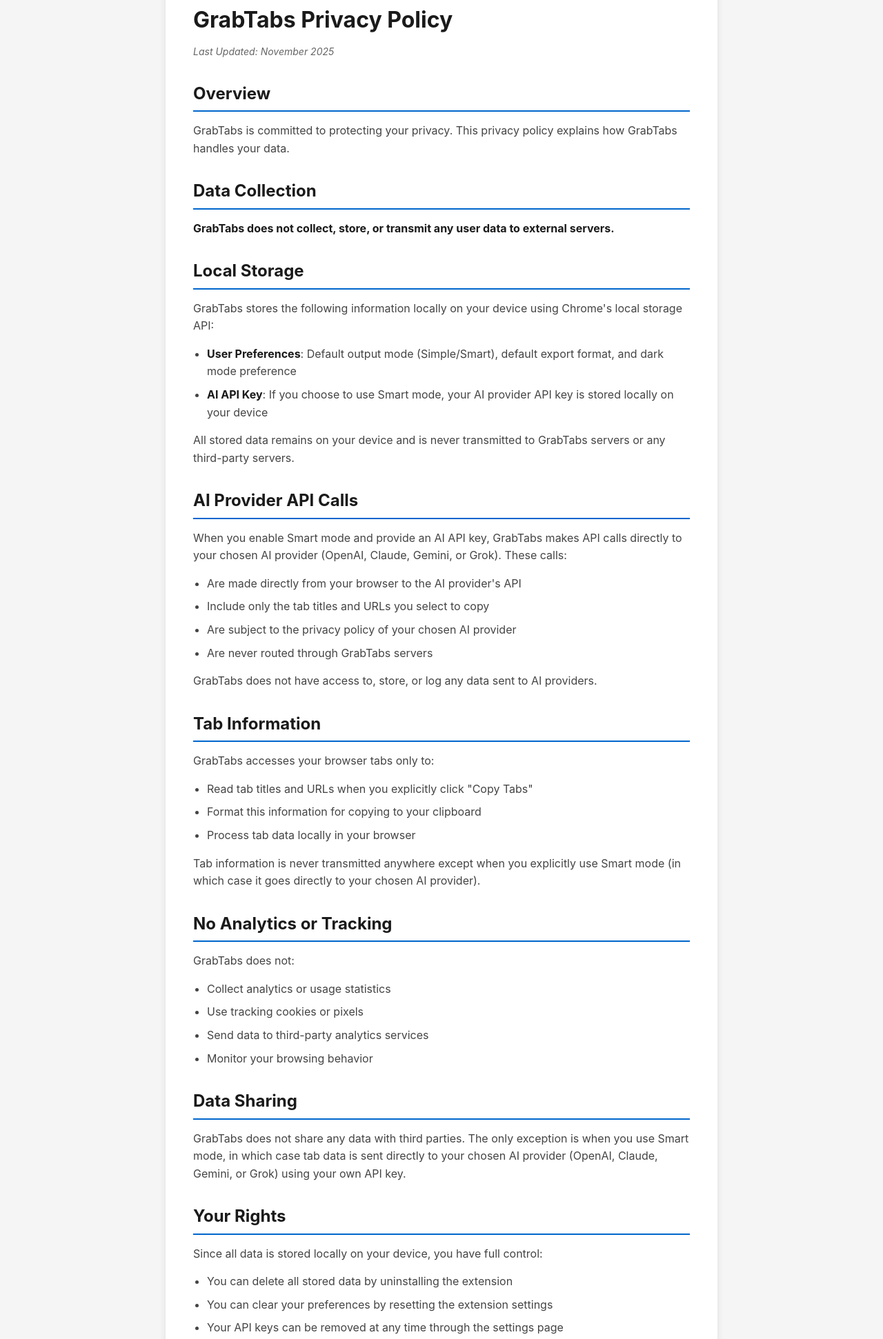
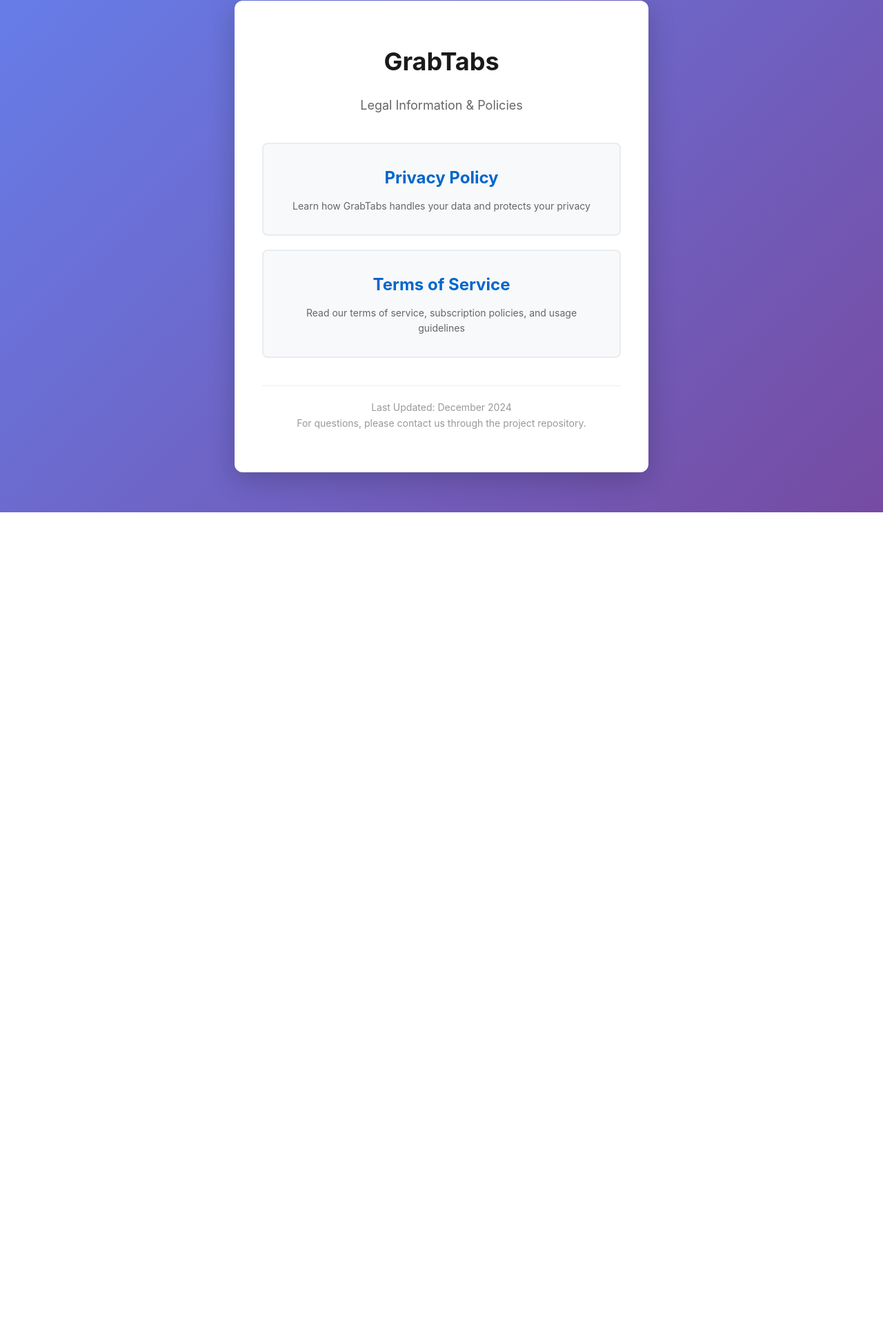
Before and after one commit to gitit36/grabtabs-privacy, a plain HTML site: page index.html in a window 1280 px wide. Shown: the part 57-1999 px from the top of the page at 69% size. After the commit the page ends 800 px from the top, so only its background shows below. Drawn offline with Linux system fonts and the light colour scheme.

Commit message:
Add files via upload

```diff
--- a/index.html
+++ b/index.html
@@ -3,7 +3,7 @@
 <head>
     <meta charset="UTF-8">
     <meta name="viewport" content="width=device-width, initial-scale=1.0">
-    <title>GrabTabs Privacy Policy</title>
+    <title>GrabTabs - Legal Information</title>
     <style>
         * {
             margin: 0;
@@ -15,141 +15,112 @@
             font-family: -apple-system, BlinkMacSystemFont, "Segoe UI", Roboto, "Helvetica Neue", Arial, sans-serif;
             line-height: 1.6;
             color: #333;
-            background: #f5f5f5;
+            background: linear-gradient(135deg, #667eea 0%, #764ba2 100%);
+            min-height: 100vh;
             padding: 20px;
+            display: flex;
+            align-items: center;
+            justify-content: center;
         }
 
         .container {
-            max-width: 800px;
+            max-width: 600px;
             margin: 0 auto;
             background: white;
-            padding: 40px;
-            border-radius: 8px;
-            box-shadow: 0 2px 10px rgba(0,0,0,0.1);
+            padding: 60px 40px;
+            border-radius: 12px;
+            box-shadow: 0 10px 40px rgba(0,0,0,0.2);
+            text-align: center;
         }
 
         h1 {
             color: #1a1a1a;
-            margin-bottom: 10px;
-            font-size: 32px;
+            margin-bottom: 20px;
+            font-size: 36px;
+            font-weight: 700;
         }
 
-        .last-updated {
+        .subtitle {
+            color: #666;
+            font-size: 18px;
+            margin-bottom: 40px;
+        }
+
+        .links {
+            display: flex;
+            flex-direction: column;
+            gap: 20px;
+            margin-top: 40px;
+        }
+
+        .link-card {
+            background: #f8f9fa;
+            border: 2px solid #e9ecef;
+            border-radius: 8px;
+            padding: 30px;
+            text-decoration: none;
+            color: #333;
+            transition: all 0.3s ease;
+            display: block;
+        }
+
+        .link-card:hover {
+            background: #e6f0ff;
+            border-color: #0066cc;
+            transform: translateY(-2px);
+            box-shadow: 0 4px 12px rgba(0,102,204,0.15);
+        }
+
+        .link-card h2 {
+            color: #0066cc;
+            margin-bottom: 10px;
+            font-size: 24px;
+        }
+
+        .link-card p {
             color: #666;
             font-size: 14px;
-            margin-bottom: 30px;
-            font-style: italic;
+            margin: 0;
         }
 
-        h2 {
-            color: #1a1a1a;
-            margin-top: 30px;
-            margin-bottom: 15px;
-            font-size: 24px;
-            border-bottom: 2px solid #0066cc;
-            padding-bottom: 5px;
+        .footer {
+            margin-top: 40px;
+            padding-top: 20px;
+            border-top: 1px solid #e9ecef;
+            color: #999;
+            font-size: 14px;
         }
 
-        p {
-            margin-bottom: 15px;
-            color: #444;
+        .footer a {
+            color: #0066cc;
+            text-decoration: none;
         }
 
-        ul {
-            margin-left: 20px;
-            margin-bottom: 15px;
-        }
-
-        li {
-            margin-bottom: 8px;
-            color: #444;
-        }
-
-        .summary {
-            background: #e6f0ff;
-            border-left: 4px solid #0066cc;
-            padding: 20px;
-            margin-top: 30px;
-            border-radius: 4px;
-        }
-
-        .summary p {
-            margin: 0;
-            font-weight: 500;
-            color: #1a1a1a;
-        }
-
-        strong {
-            color: #1a1a1a;
+        .footer a:hover {
+            text-decoration: underline;
         }
     </style>
 </head>
 <body>
     <div class="container">
-        <h1>GrabTabs Privacy Policy</h1>
-        <p class="last-updated">Last Updated: November 2025</p>
+        <h1>GrabTabs</h1>
+        <p class="subtitle">Legal Information & Policies</p>
 
-        <h2>Overview</h2>
-        <p>GrabTabs is committed to protecting your privacy. This privacy policy explains how GrabTabs handles your data.</p>
+        <div class="links">
+            <a href="/privacy" class="link-card">
+                <h2>Privacy Policy</h2>
+                <p>Learn how GrabTabs handles your data and protects your privacy</p>
+            </a>
 
-        <h2>Data Collection</h2>
-        <p><strong>GrabTabs does not collect, store, or transmit any user data to external servers.</strong></p>
+            <a href="/terms-and-conditions" class="link-card">
+                <h2>Terms of Service</h2>
+                <p>Read our terms of service, subscription policies, and usage guidelines</p>
+            </a>
+        </div>
 
-        <h2>Local Storage</h2>
-        <p>GrabTabs stores the following information locally on your device using Chrome's local storage API:</p>
-        <ul>
-            <li><strong>User Preferences</strong>: Default output mode (Simple/Smart), default export format, and dark mode preference</li>
-            <li><strong>AI API Key</strong>: If you choose to use Smart mode, your AI provider API key is stored locally on your device</li>
-        </ul>
-        <p>All stored data remains on your device and is never transmitted to GrabTabs servers or any third-party servers.</p>
-
-        <h2>AI Provider API Calls</h2>
-        <p>When you enable Smart mode and provide an AI API key, GrabTabs makes API calls directly to your chosen AI provider (OpenAI, Claude, Gemini, or Grok). These calls:</p>
-        <ul>
-            <li>Are made directly from your browser to the AI provider's API</li>
-            <li>Include only the tab titles and URLs you select to copy</li>
-            <li>Are subject to the privacy policy of your chosen AI provider</li>
-            <li>Are never routed through GrabTabs servers</li>
-        </ul>
-        <p>GrabTabs does not have access to, store, or log any data sent to AI providers.</p>
-
-        <h2>Tab Information</h2>
-        <p>GrabTabs accesses your browser tabs only to:</p>
-        <ul>
-            <li>Read tab titles and URLs when you explicitly click "Copy Tabs"</li>
-            <li>Format this information for copying to your clipboard</li>
-            <li>Process tab data locally in your browser</li>
-        </ul>
-        <p>Tab information is never transmitted anywhere except when you explicitly use Smart mode (in which case it goes directly to your chosen AI provider).</p>
-
-        <h2>No Analytics or Tracking</h2>
-        <p>GrabTabs does not:</p>
-        <ul>
-            <li>Collect analytics or usage statistics</li>
-            <li>Use tracking cookies or pixels</li>
-            <li>Send data to third-party analytics services</li>
-            <li>Monitor your browsing behavior</li>
-        </ul>
-
-        <h2>Data Sharing</h2>
-        <p>GrabTabs does not share any data with third parties. The only exception is when you use Smart mode, in which case tab data is sent directly to your chosen AI provider (OpenAI, Claude, Gemini, or Grok) using your own API key.</p>
-
-        <h2>Your Rights</h2>
-        <p>Since all data is stored locally on your device, you have full control:</p>
-        <ul>
-            <li>You can delete all stored data by uninstalling the extension</li>
-            <li>You can clear your preferences by resetting the extension settings</li>
-            <li>Your API keys can be removed at any time through the settings page</li>
-        </ul>
-
-        <h2>Changes to This Policy</h2>
-        <p>If we make changes to this privacy policy, we will update the "Last Updated" date at the top of this document.</p>
-
-        <h2>Contact</h2>
-        <p>If you have questions about this privacy policy, please contact support@onp0int.com.</p>
-
-        <div class="summary">
-            <p><strong>Summary</strong>: GrabTabs stores your preferences and API key locally on your device. No data is collected, transmitted, or shared. Your privacy is protected.</p>
+        <div class="footer">
+            <p>Last Updated: December 2024</p>
+            <p>For questions, please contact us through the project repository.</p>
         </div>
     </div>
 </body>
```
Also changed, not shown: privacy.html (added, +206 -0 lines), terms-and-conditions.html (+22 -0 lines), 2 other files.
